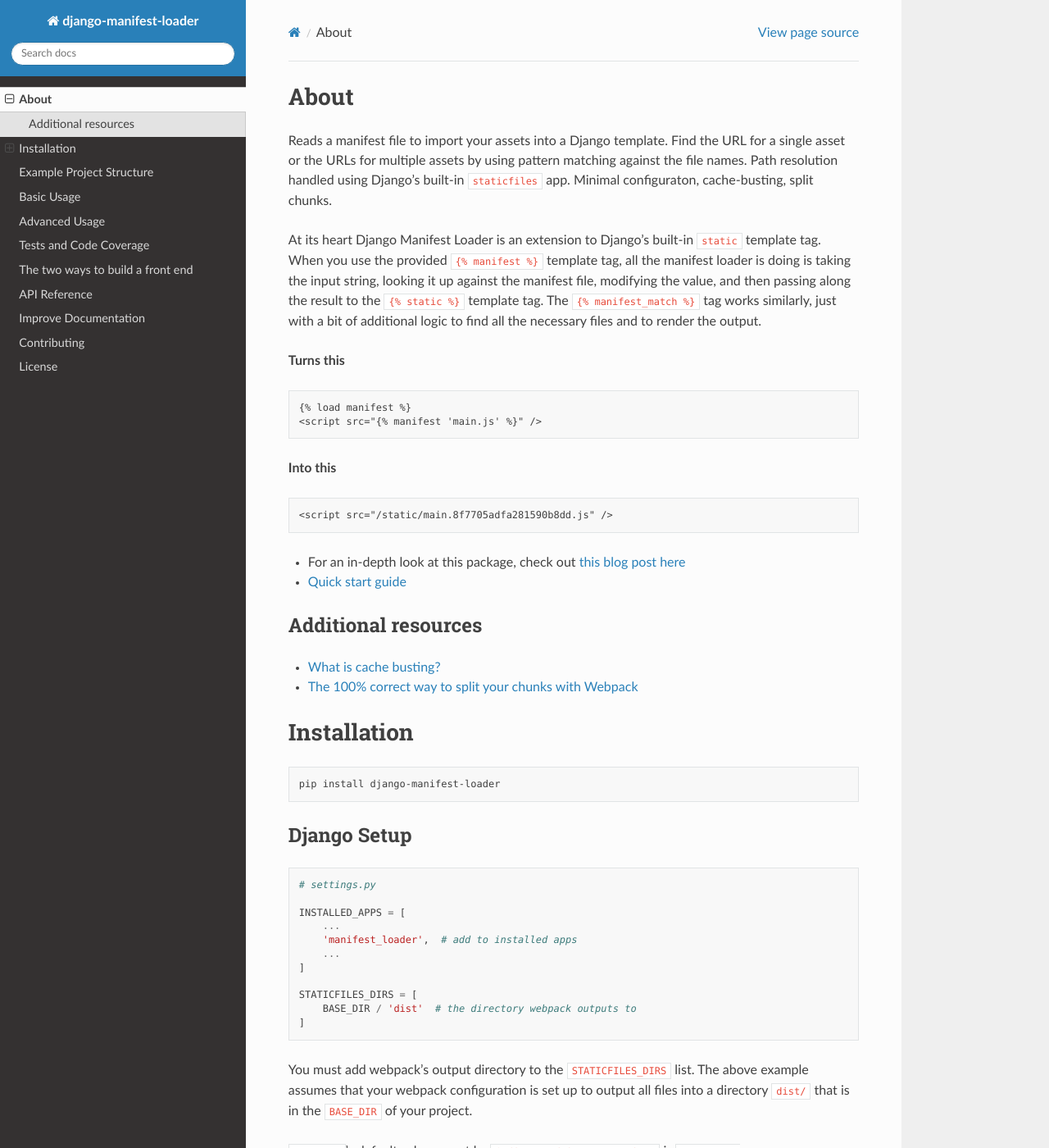
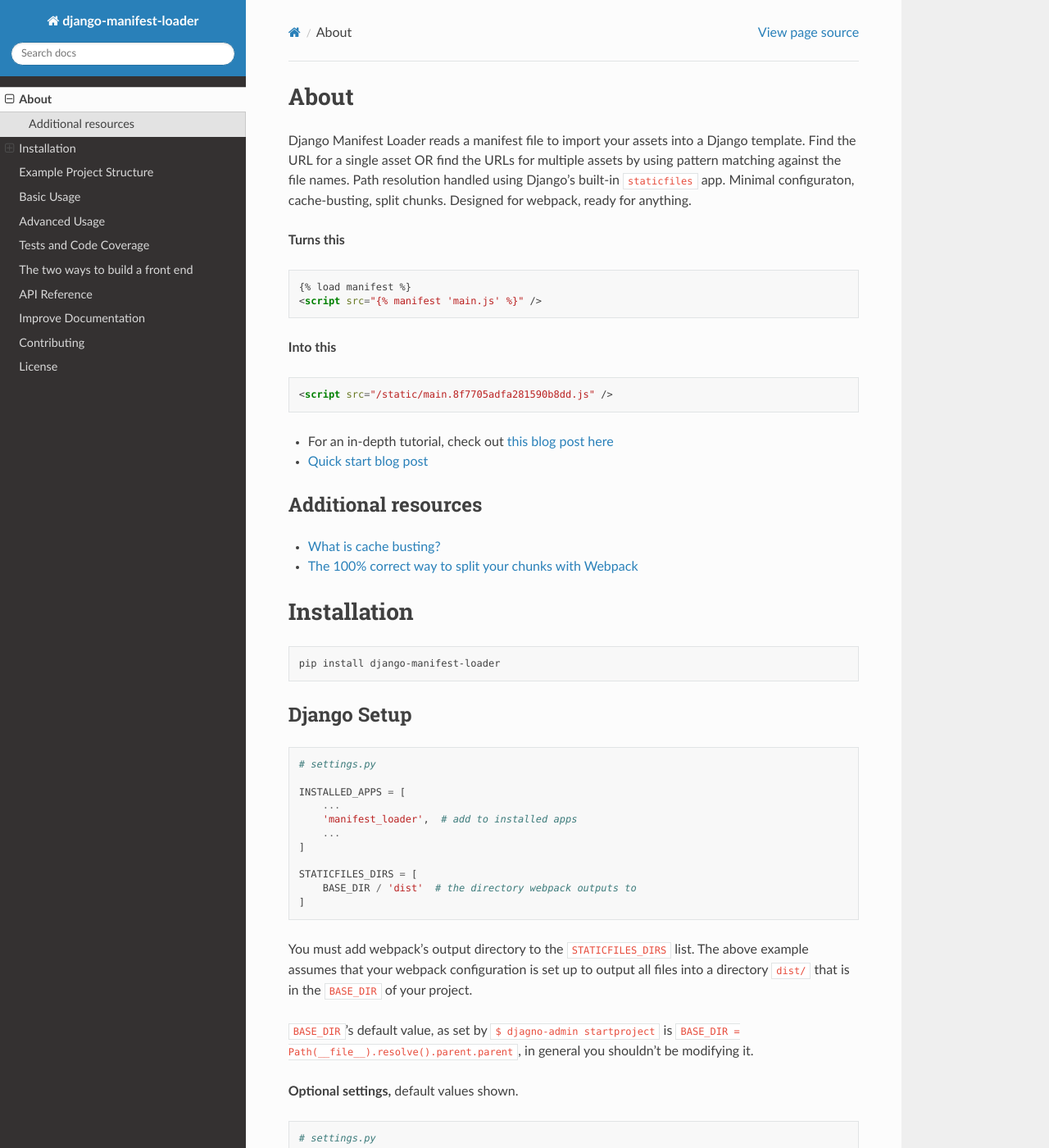
Before and after one commit to rykener/django-manifest-loader, a Sphinx documentation site: the page built from docs/docs/about_install.md, in a window 1280 px wide and 1400 px high. Shown: the whole window at 82% size. Built offline with Sphinx 7.4.7 and the Read the Docs theme 2.0.0, drawn with Linux system fonts in a browser that asks for light colours; some of the changed text lies outside the part shown.

Commit message:
finish docs draft

````diff
--- a/docs/docs/about_install.md
+++ b/docs/docs/about_install.md
@@ -1,33 +1,26 @@
 # About
 
-Reads a manifest file to import your assets into a Django template. Find
-the URL for a single asset or the URLs for multiple assets by using
+Django Manifest Loader reads a manifest file to import your assets into a Django template. Find
+the URL for a single asset OR find the URLs for multiple assets by using
 pattern matching against the file names. Path resolution handled using
-Django's built-in ``staticfiles`` app. Minimal configuraton,
-cache-busting, split chunks.
-
-At its heart Django Manifest Loader is an extension to Django's built-in `static` template tag.
-When you use the provided `{% manifest %}` template tag, all the manifest loader is doing is
-taking the input string, looking it up against the manifest file, modifying the value, and then
-passing along the result to the `{% static %}` template tag. The `{% manifest_match %}` tag works
-similarly, just with a bit of additional logic to find all the necessary files and to render the output.
-
+Django's built-in `staticfiles` app. Minimal configuraton, cache-busting, split chunks.
+Designed for webpack, ready for anything.
 
 **Turns this**
 
-```djangotemplate
+```html
 {% load manifest %}
 <script src="{% manifest 'main.js' %}" />
 ```
 
 **Into this**
 
-```djangotemplate
+```html
 <script src="/static/main.8f7705adfa281590b8dd.js" />
 ```
 
-* For an in-depth look at this package, check out [this blog post here](https://medium.com/@shonin/django-and-webpack-now-work-together-seamlessly-a90cffdbab8e)
-* [Quick start guide](https://medium.com/@shonin/django-and-webpack-in-4-short-steps-b39bd3380c71)
+* For an in-depth tutorial, check out [this blog post here](https://medium.com/@shonin/django-and-webpack-now-work-together-seamlessly-a90cffdbab8e)
+* [Quick start blog post](https://medium.com/@shonin/django-and-webpack-in-4-short-steps-b39bd3380c71)
 
 ## Additional resources
 
@@ -36,7 +29,7 @@
 
 # Installation
 
-```shell script
+```shell
 pip install django-manifest-loader
 ```
 
@@ -72,7 +65,7 @@
     'output_dir': None,  # where webpack outputs to, if not set, will search in STATICFILES_DIRS for the manifest.
     'manifest_file': 'manifest.json',  # name of your manifest file
     'cache': False,  # recommended True for production, requires a server restart to pick up new values from the manifest.
-    'loader': DefaultLoader  # how the loader reading manifest files.
+    'loader': DefaultLoader  # how the manifest files are interacted with
 }
 ```
 
@@ -83,7 +76,7 @@
 
 You must install the `WebpackManifestPlugin`. Optionally, but recommended, is to install the `CleanWebpackPlugin`.
 
-```shell script
+```shell
 npm i --save-dev webpack-manifest-plugin clean-webpack-plugin
 ```
 
@@ -103,6 +96,7 @@
 };
 ```
 
+_For a deep dive into a supported webpack configuration, read the blog post introducting this package [here](https://medium.com/@shonin/django-and-webpack-now-work-together-seamlessly-a90cffdbab8e)_
 
 # Example Project Structure
 
````
Also changed, not shown: docs/docs/docs_license.md (+1 -1 lines), docs/docs/usage.md (+6 -6 lines), docs/index.rst (+5 -5 lines).
